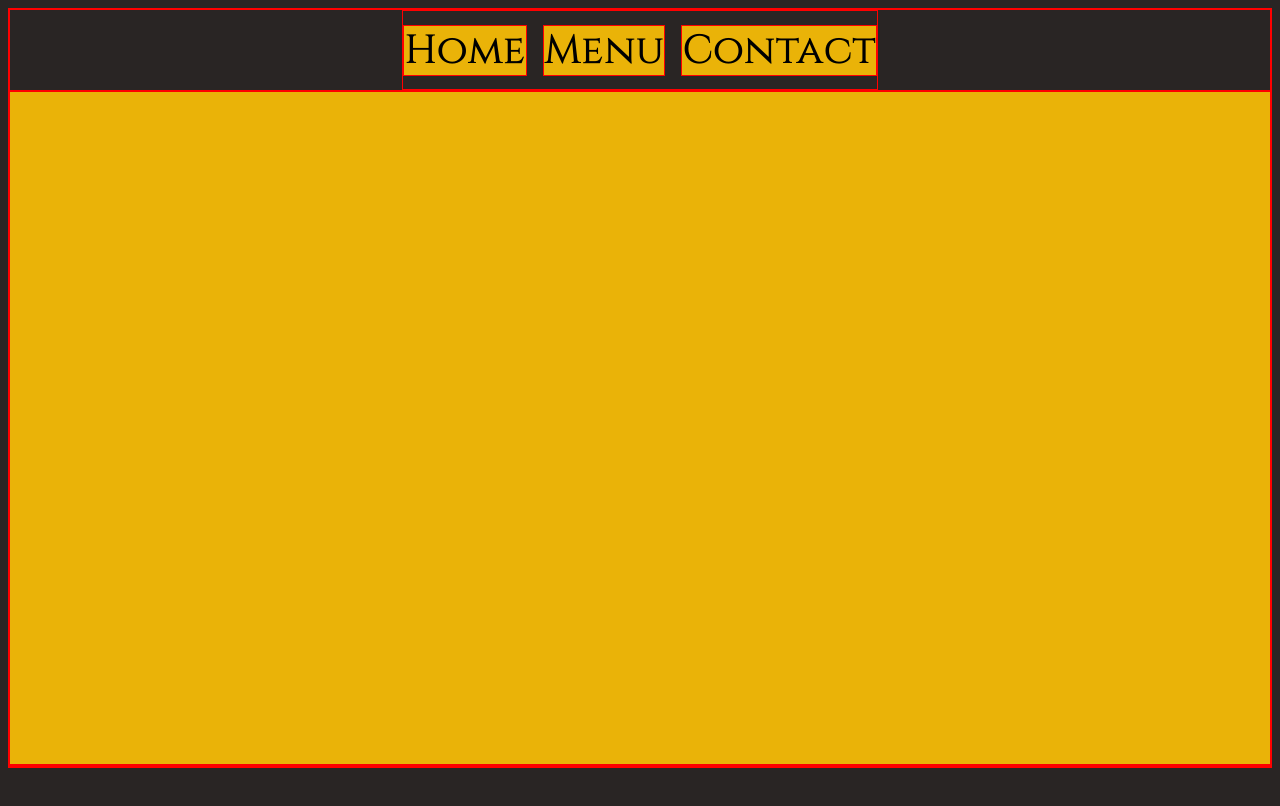
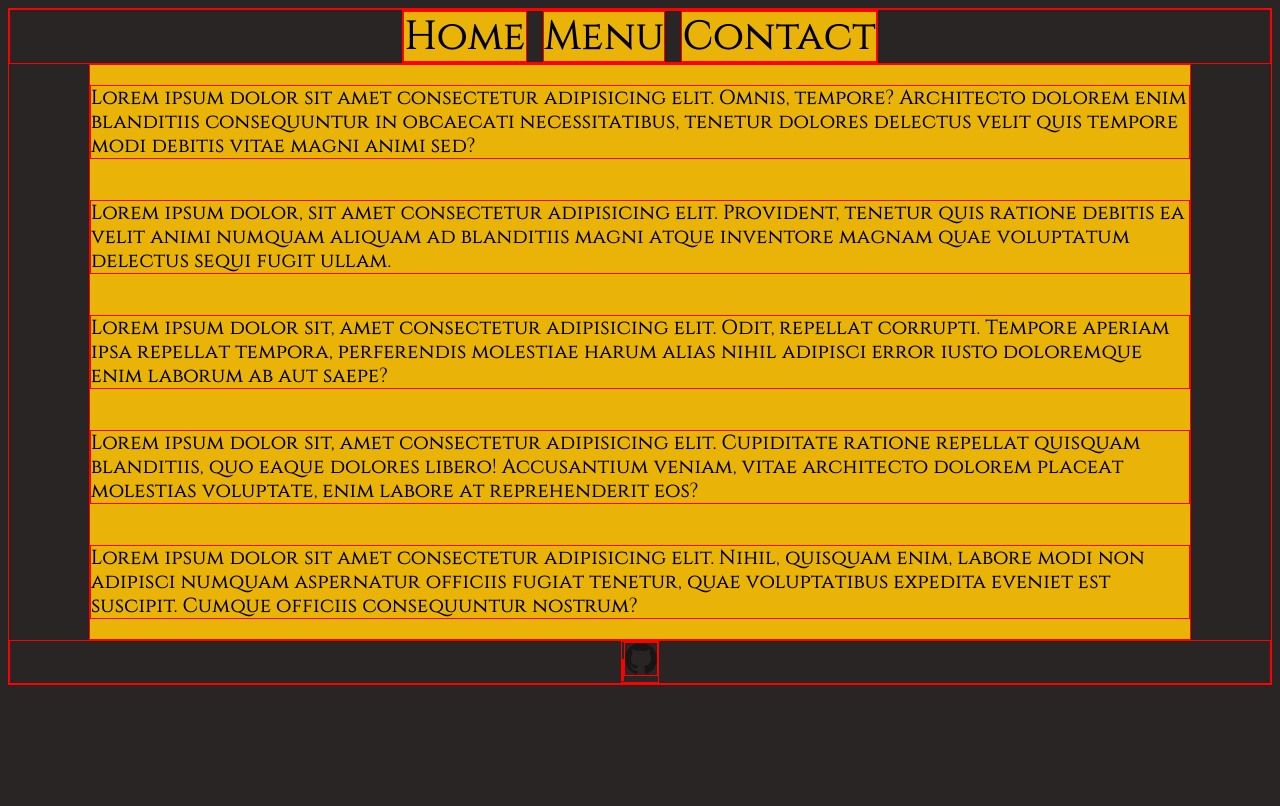
Before and after one commit to giovanniPepi/restaurant_JS, a website built with webpack: page src/index.html in a window 1280 px wide. Built offline with nearby package versions, Linux system fonts and the light colour scheme.

Commit message:
Add logo

```diff
--- a/src/index.html
+++ b/src/index.html
@@ -12,9 +12,19 @@
           <div class="menu">Menu</div>
           <div class="contact">Contact</div>
         </div>
+      </div>
+      <div class="main">
+        <p>Lorem ipsum dolor sit amet consectetur adipisicing elit. Omnis, tempore? Architecto dolorem enim blanditiis consequuntur in obcaecati necessitatibus, tenetur dolores delectus velit quis tempore modi debitis vitae magni animi sed?</p>
+        <p>Lorem ipsum dolor, sit amet consectetur adipisicing elit. Provident, tenetur quis ratione debitis ea velit animi numquam aliquam ad blanditiis magni atque inventore magnam quae voluptatum delectus sequi fugit ullam.</p>
+        <p>Lorem ipsum dolor sit, amet consectetur adipisicing elit. Odit, repellat corrupti. Tempore aperiam ipsa repellat tempora, perferendis molestiae harum alias nihil adipisci error iusto doloremque enim laborum ab aut saepe?</p>
+        <p>Lorem ipsum dolor sit, amet consectetur adipisicing elit. Cupiditate ratione repellat quisquam blanditiis, quo eaque dolores libero! Accusantium veniam, vitae architecto dolorem placeat molestias voluptate, enim labore at reprehenderit eos?</p>
+        <p>Lorem ipsum dolor sit amet consectetur adipisicing elit. Nihil, quisquam enim, labore modi non adipisci numquam aspernatur officiis fugiat tenetur, quae voluptatibus expedita eveniet est suscipit. Cumque officiis consequuntur nostrum?</p>
+      </div>
+      <div class="footer">
+        <div class = "logo">
+          <a href="https://github.com/gerijeb"></a>
         </div>
-      <div class="main"></div>
-      <div class="foot"></div>
+      </div>
     </div>
   </body>
 </html>
--- a/src/index.js
+++ b/src/index.js
@@ -1,3 +1,12 @@
 import './style.css';
+import avatar from './img/GitHub-Mark-64px.png';
+
 
 // import other modules from different .js here
+
+const logo = document.querySelector('.logo');
+const myIcon = new Image();
+myIcon.src = avatar;
+myIcon.setAttribute('id', 'logo');
+
+logo.appendChild(myIcon);
--- a/src/style.css
+++ b/src/style.css
@@ -29,7 +29,6 @@ body {
 .header {
   display: flex;
   justify-content: center;
-  height: 10vh;
 }
 .tabs{
   display: flex;
@@ -42,10 +41,13 @@ body {
 }
 .main {
   display: flex;
-  padding: 1rem;
-  height: 80vh;
+  flex-direction: column;
+  margin: 0 5rem 0 5rem;
 }
 .footer {
   display: flex;
-  height: 10vh;
+  justify-content: center;
 }
+#logo {
+  height: 2rem;
+}
--- a/webpack.config.js
+++ b/webpack.config.js
@@ -18,6 +18,10 @@ module.exports = {
         test: /\.(ttf)$/i,
         type: 'asset/resource',
       },
+      {
+        test: /\.(png|jpg|svg|jpeg)$/i,
+        type: 'asset/resource',
+      }
     ],
   },
   plugins: [
```
Also changed, not shown: src/img/GitHub-Mark-64px.png (added).
